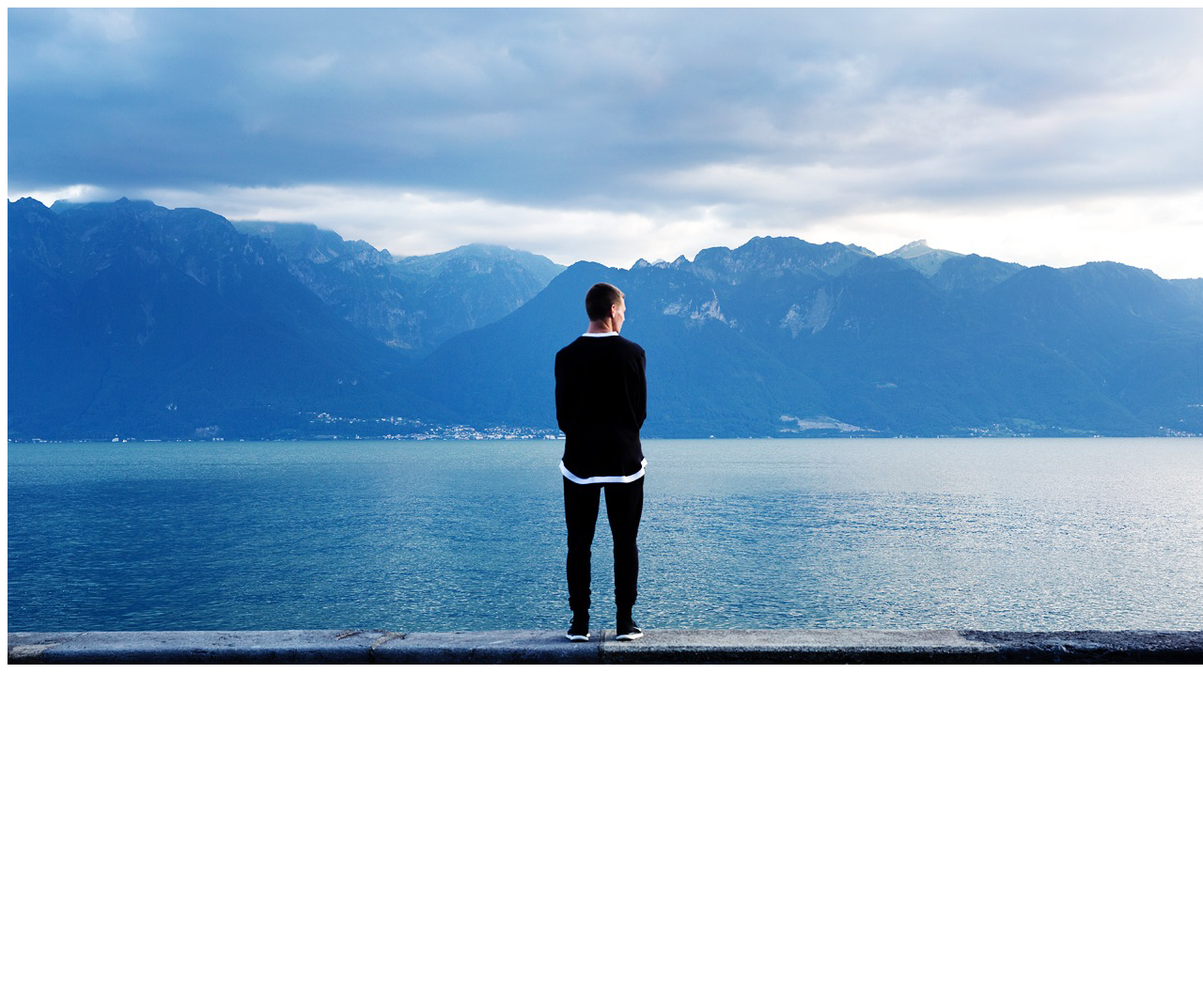
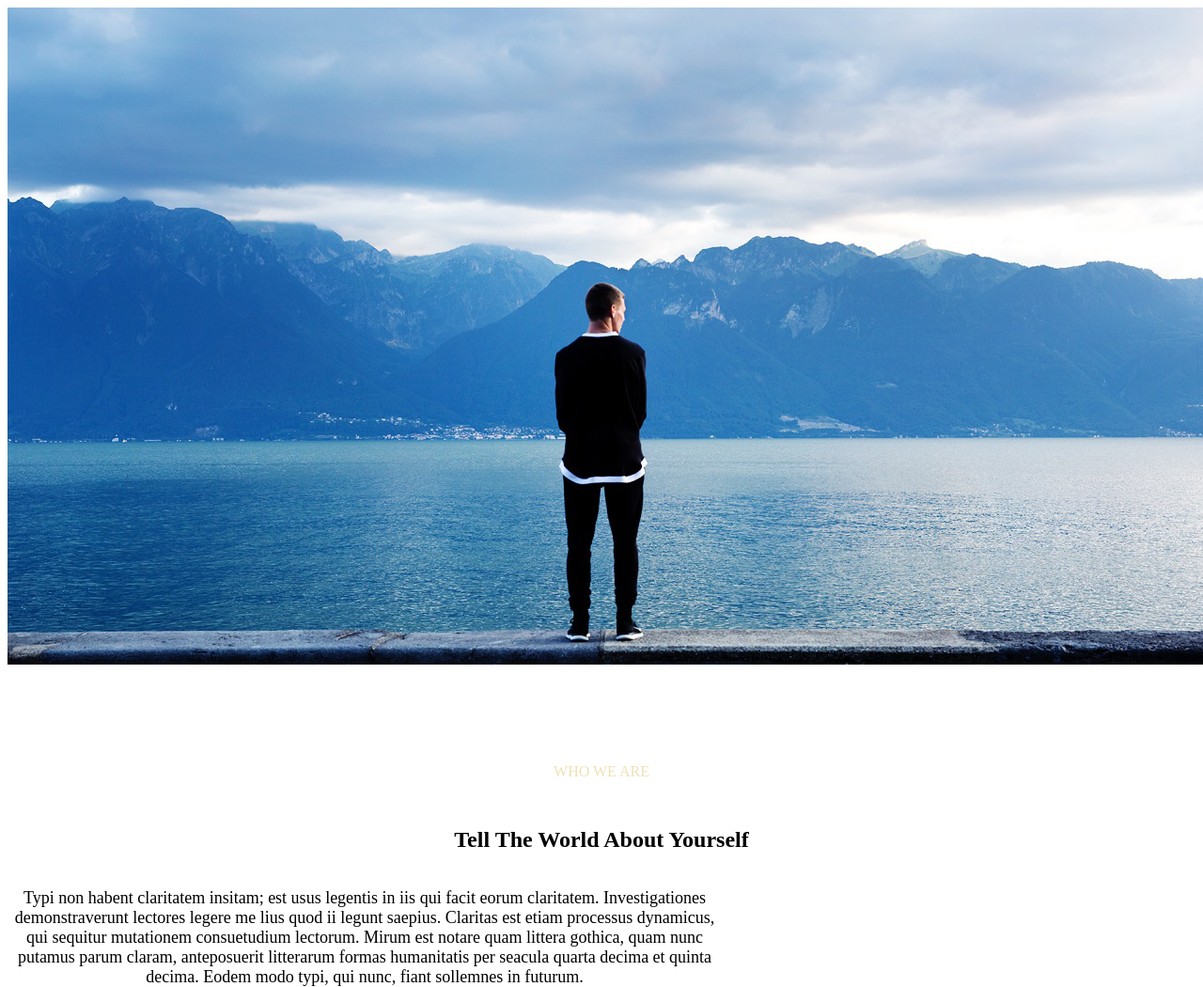
Before and after one commit to nobodyjs/testsass, a plain HTML site: page index.html in a window 1280 px wide. Shown: the whole page at 94% size. Before the commit the page ends 800 px from the top, so only its background shows below. Drawn offline with Linux system fonts and the light colour scheme.

Commit message:
two commit add h2

```diff
--- a/css/style.sass
+++ b/css/style.sass
@@ -27,3 +27,18 @@ header
 .menu
   font-size: 50px
   color: white
+
+.yel
+  color: #efe1b4
+  padding-top: 85px
+  text-align: center
+
+h2
+    text-align: center
+    padding-top: 30px
+
+.little
+  text-align: center
+  font-size: 18px
+  max-width: 760px
+  position: absolute
--- a/index.html
+++ b/index.html
@@ -19,6 +19,15 @@
 <div class="banner">
     <img src="images/bg1.png" alt="">
 </div>
+<div>
+    <p class="yel">WHO WE ARE</p>
+    <h2>
+        Tell The World About Yourself
+    </h2>
+    <p class="little">
+        Typi non habent claritatem insitam; est usus legentis in iis qui facit eorum claritatem. Investigationes demonstraverunt lectores legere me lius quod ii legunt saepius. Claritas est etiam processus dynamicus, qui sequitur mutationem consuetudium lectorum. Mirum est notare quam littera gothica, quam nunc putamus parum claram, anteposuerit litterarum formas humanitatis per seacula quarta decima et quinta decima. Eodem modo typi, qui nunc, fiant sollemnes in futurum.
+    </p>
+</div>
 
 </body>
 </html>
```
Also changed, not shown: css/style.css, 1 other file.
